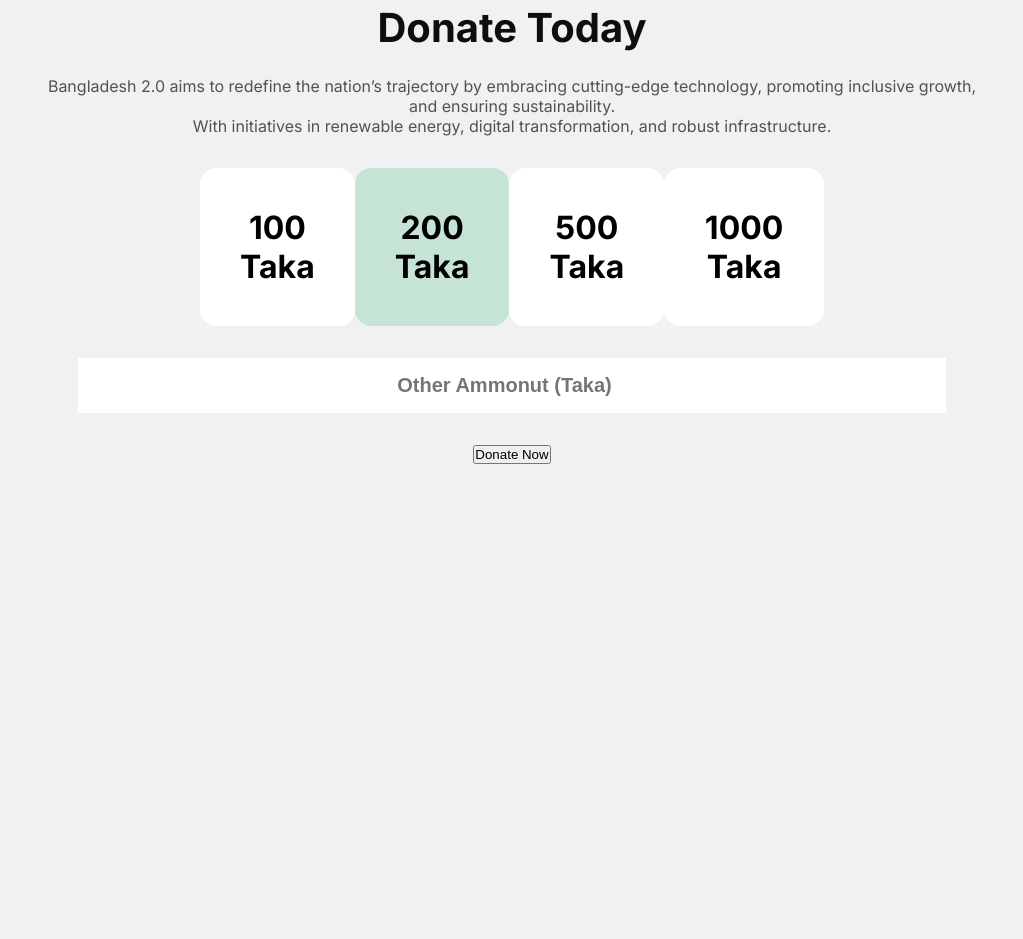
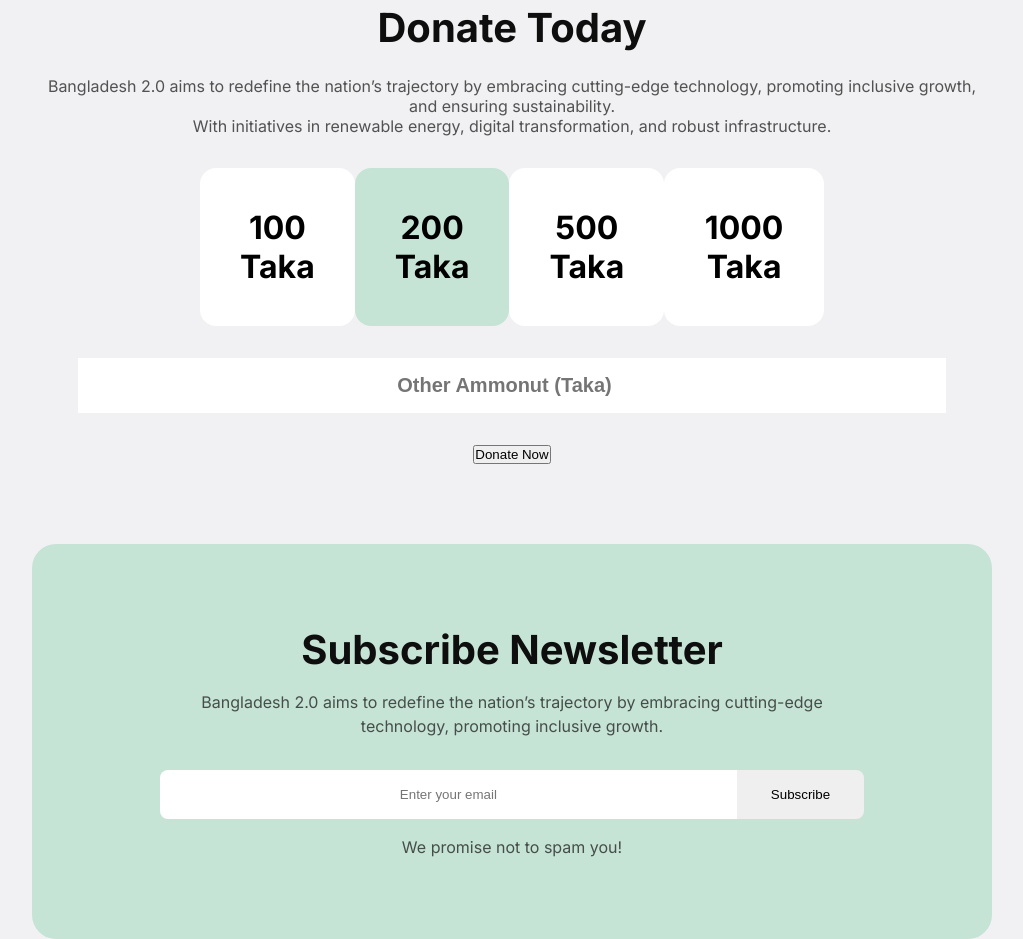
Before and after one commit to Hossahin/bangladesh-projects, a plain HTML site: page index.html in a window 1280 px wide. Shown: the part 4145-5084 px from the top of the page, without its empty margins (128-1151 px from the left). Before the commit the page ends 4609 px from the top, so only its background shows below. Drawn offline with Linux system fonts and the light colour scheme.

Commit message:
Newletter Sction Design

```diff
--- a/index.html
+++ b/index.html
@@ -204,6 +204,22 @@
         <!-- Donate Sections End -->
 
 
+        <!-- Newsletter Section Start -->
+
+        <div class="newsletter-box">
+            <h1>Subscribe Newsletter</h1>
+            <p>Bangladesh 2.0 aims to redefine the nation’s trajectory by embracing cutting-edge <br> technology, promoting inclusive growth.</p>
+
+            <div class="email-box">
+                <input type="email" placeholder="Enter your email">
+            <button>Subscribe</button>
+            </div>
+
+            <p>We promise not to spam you!</p>
+        </div>
+
+        <!-- Newsletter Section End -->
+
     </main>
 
 
--- a/styles/style.css
+++ b/styles/style.css
@@ -517,3 +517,52 @@ margin-top: 32px;
     }
 
 /* Donate area Style End */
+
+
+/* Newsletter area Style Start */
+
+.newsletter-box{
+    background-color: #C6E4D6;
+    height: 395px;
+    display: flex;
+    flex-direction: column;
+    align-items: center;
+    text-align: center;
+    justify-content: center;
+    margin-top: 80px;
+    border-radius: 24px;
+}
+
+.newsletter-box h1{
+    color: #0E0E0E;
+    font-size: 40px;
+}
+
+.newsletter-box p{
+    margin-top: 16px;
+    color: rgba(14, 14, 14, 0.7);
+    font-weight: 400;
+line-height: 24px;
+letter-spacing: 0%;
+}
+
+.newsletter-box .email-box{
+    display: flex;
+    margin-top: 32px;
+}
+
+.newsletter-box .email-box input{
+    padding: 16px 200px;
+    border: none;
+    text-align: center;
+    border-radius: 8px 0px 0px 8px;
+}
+
+.newsletter-box .email-box button{
+    padding: 17px 34px 17px 34px;
+    border: none;
+    border-radius: 0px 8px 8px 0px;
+
+}
+
+/* Newsletter area Style Start */
```
